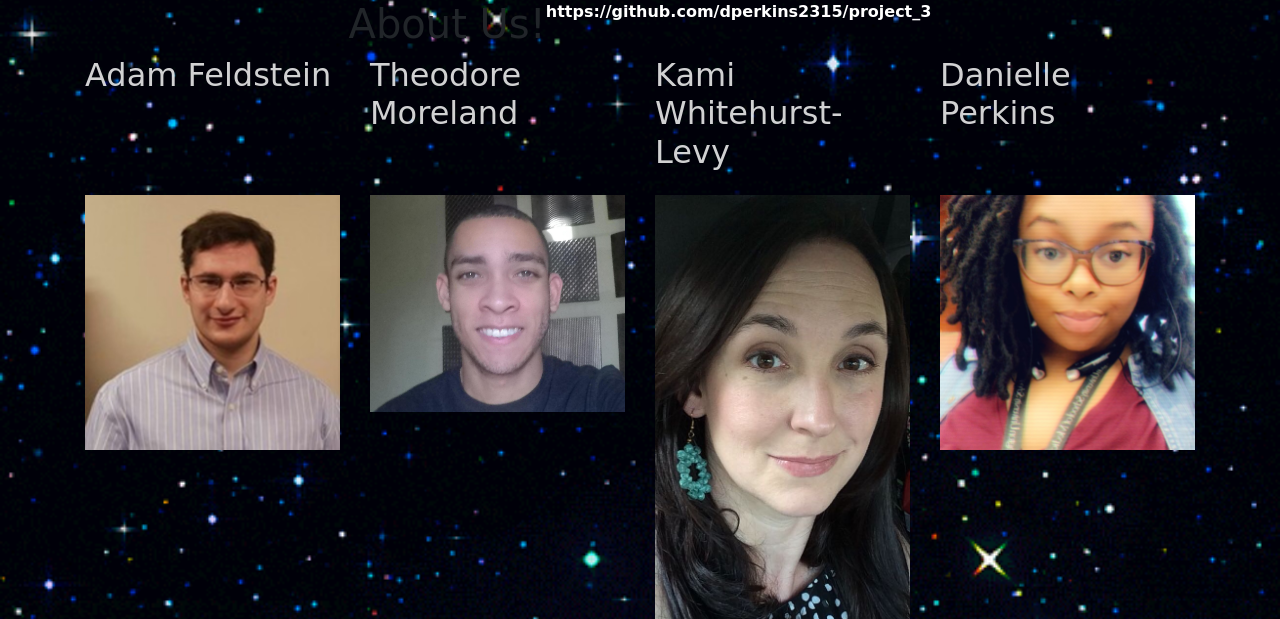
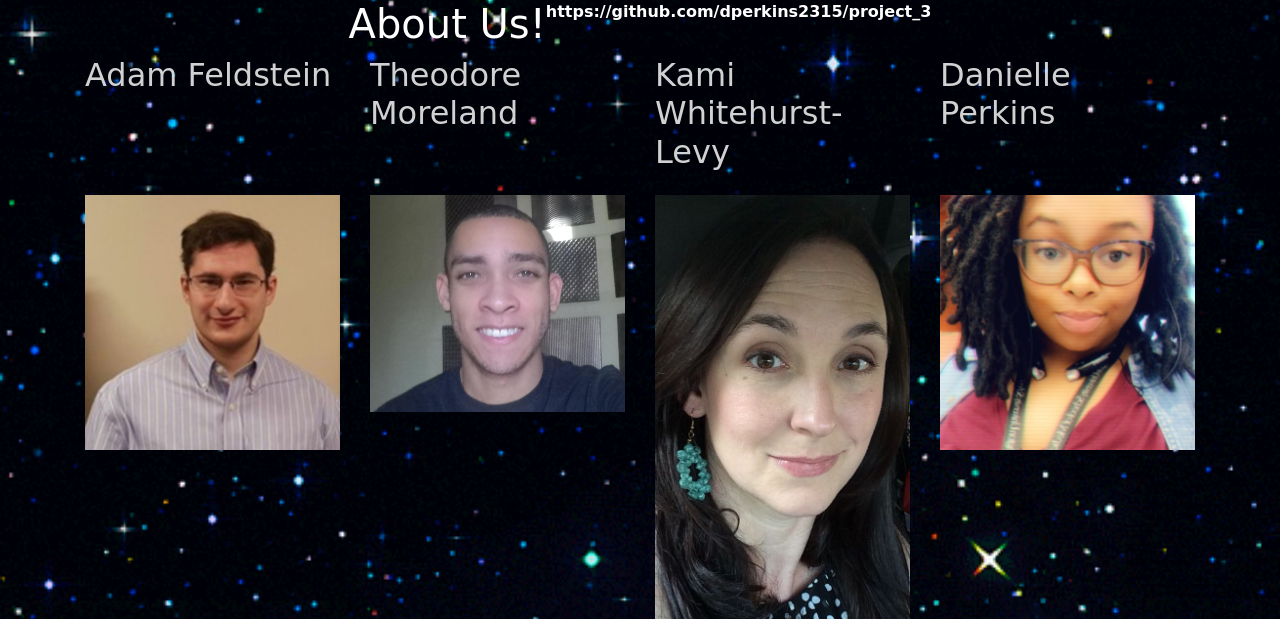
Before and after one commit to theodoremoreland/MovieIon, a Flask app: page /about in a window 1280 px wide. Shown: the part 184-803 px from the top of the page. Run offline with Flask 2, Linux system fonts and the light colour scheme; parts of the project's set-up code (start-up, migrations or seed data) failed here and were passed over; some libraries are stand-ins or nearby versions.

Commit message:
modified h1 tag

```diff
--- a/static/css/style.css
+++ b/static/css/style.css
@@ -4,6 +4,11 @@
 } */
 
 /* text */
+
+h1 {
+  color: rgb(255, 255, 255);
+}
+
 h2 {
   color: rgb(255, 255, 255);
   opacity: 0.82;
```
